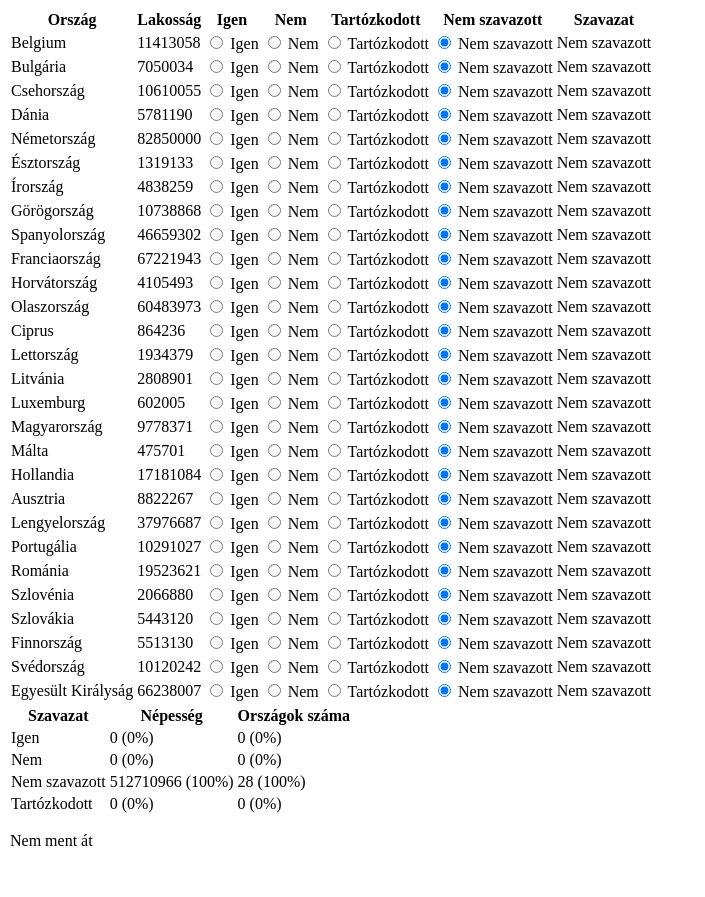
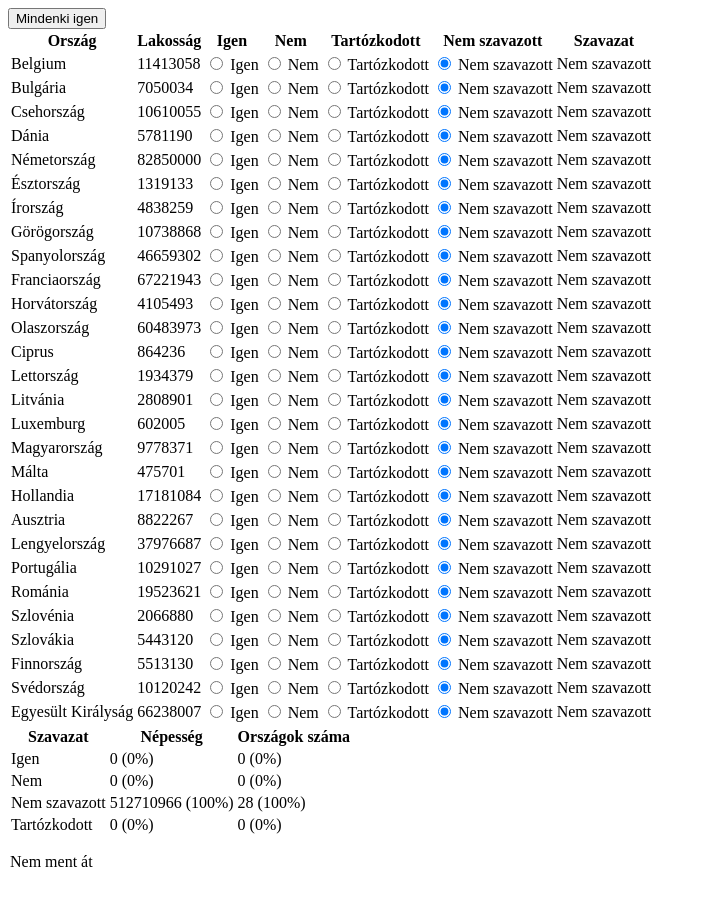
Before and after one commit to aProudCynic/councilvote2, an Angular app: page / in a window 1280 px wide. Shown: the whole page, without its empty margins (0-705 px from the left). Before the commit the page ends 876 px from the top, so only its background shows below. Built offline with nearby package versions, Linux system fonts and the light colour scheme.

Commit message:
feature: adding possibility of buttons to cast votes en masse

```diff
--- a/src/app/app.component.html
+++ b/src/app/app.component.html
@@ -1,2 +1,3 @@
+<app-preset-buttons></app-preset-buttons>
 <app-vote-form></app-vote-form>
 <app-result></app-result>
--- a/src/app/app.module.ts
+++ b/src/app/app.module.ts
@@ -5,12 +5,14 @@ import { AppComponent } from './app.component';
 import { VoteFormComponent } from './vote-form/vote-form.component';
 import { FormsModule } from '@angular/forms';
 import { ResultComponent } from './result/result.component';
+import { PresetButtonsComponent } from './preset-buttons/preset-buttons.component';
 
 @NgModule({
   declarations: [
     AppComponent,
     VoteFormComponent,
-    ResultComponent
+    ResultComponent,
+    PresetButtonsComponent
   ],
   imports: [
     BrowserModule,
--- /dev/null
+++ b/src/app/preset-buttons/preset-buttons.component.html
@@ -0,0 +1 @@
+<button type="button" (click)="setAllVotesToYes()">Mindenki igen</button>
--- /dev/null
+++ b/src/app/preset-buttons/preset-buttons.component.ts
@@ -0,0 +1,24 @@
+import { Component, OnInit } from '@angular/core';
+import { VotingService } from '../voting.service';
+import { MemberState } from 'src/model/country.model';
+import { Vote } from 'src/model/vote.model';
+
+@Component({
+  selector: 'app-preset-buttons',
+  templateUrl: './preset-buttons.component.html',
+  styleUrls: ['./preset-buttons.component.css']
+})
+export class PresetButtonsComponent implements OnInit {
+
+  constructor(private votingService: VotingService) { }
+
+  ngOnInit() {
+  }
+
+  setAllVotesToYes(): void  {
+    MemberState.memberStates.forEach(memberState =>
+      this.votingService.castVote(memberState, Vote.YES)
+    );
+  }
+
+}
```
Also changed, not shown: src/app/preset-buttons/preset-buttons.component.css (added), src/app/result/result.component.html (line endings or trailing spaces).
